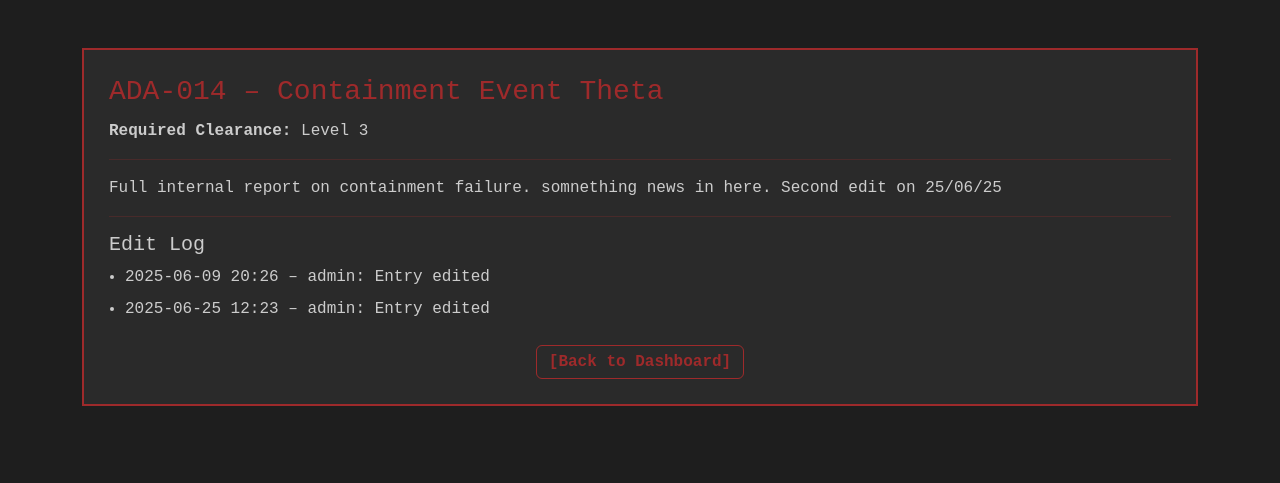
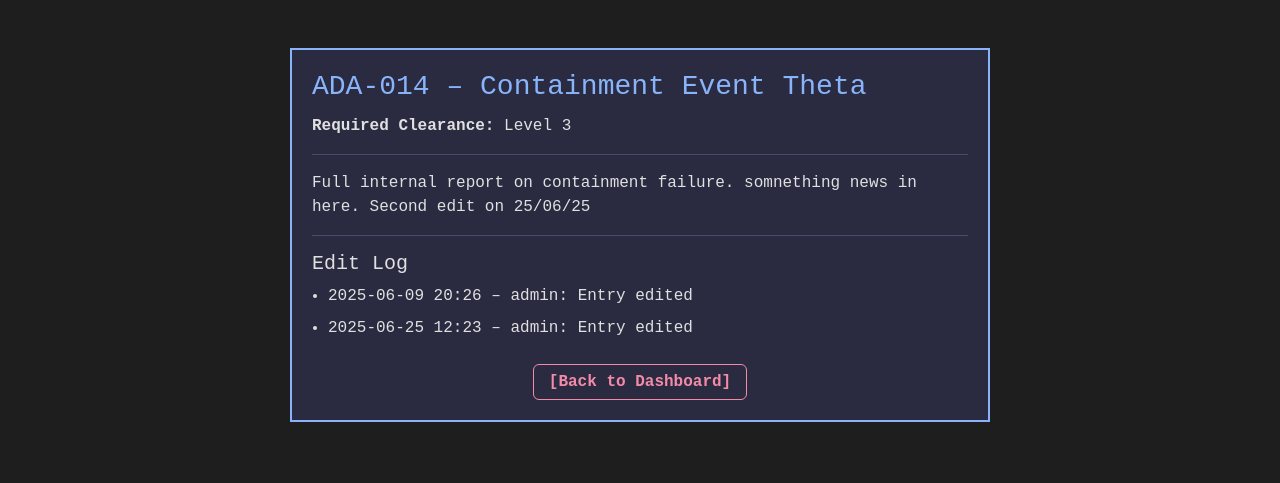
Before and after one commit to arl-0/ada1_project, a Flask app: page /asset/2 in a window 1280 px wide. Shown: the top 483 px of the page. Run offline with Flask 3, Linux system fonts and the light colour scheme; a user stored in the database is signed in; data comes from the database, SQL or seed files in the repository.

Commit message:
Brutalized mass changes to Login, admin panel, asset detail and edit user html. anticipate rollback

```diff
--- a/app/templates/asset_detail.html
+++ b/app/templates/asset_detail.html
@@ -8,32 +8,33 @@
   <style>
     body {
       background-color: #1e1e1e;
-      color: #cccccc;
+      color: #E0E0E0;
       font-family: 'Courier New', Courier, monospace;
     }
     .terminal-box {
-      border: 2px solid #9e2a2b;
-      padding: 25px;
-      background-color: #2a2a2a;
-      margin-bottom: 30px;
+      border: 2px solid #89B4FA;
+      padding: 20px;
+      background-color: #2A2A40;
+      max-width: 700px;
+      margin: 0 auto;
     }
     .btn-terminal {
       background: none;
-      border: 1px solid #9e2a2b;
-      color: #9e2a2b;
-      padding: 4px 12px;
+      border: 1px solid #F38BA8;
+      color: #F38BA8;
+      padding: 5px 15px;
       font-weight: bold;
     }
     .btn-terminal:hover {
-      background-color: #9e2a2b;
+      background-color: #A6E3A1;
       color: black;
     }
     h3 {
-      color: #9e2a2b;
+      color: #89B4FA;
       margin-bottom: 10px;
     }
     hr {
-      border-top: 1px solid #9e2a2b;
+      border-top: 1px solid #89B4FA;
     }
     ul {
       padding-left: 1rem;
```
Also changed, not shown: app/templates/admin_panel.html (+11 -11 lines), app/templates/edit_user.html (+10 -10 lines), app/templates/login.html (+9 -9 lines).
